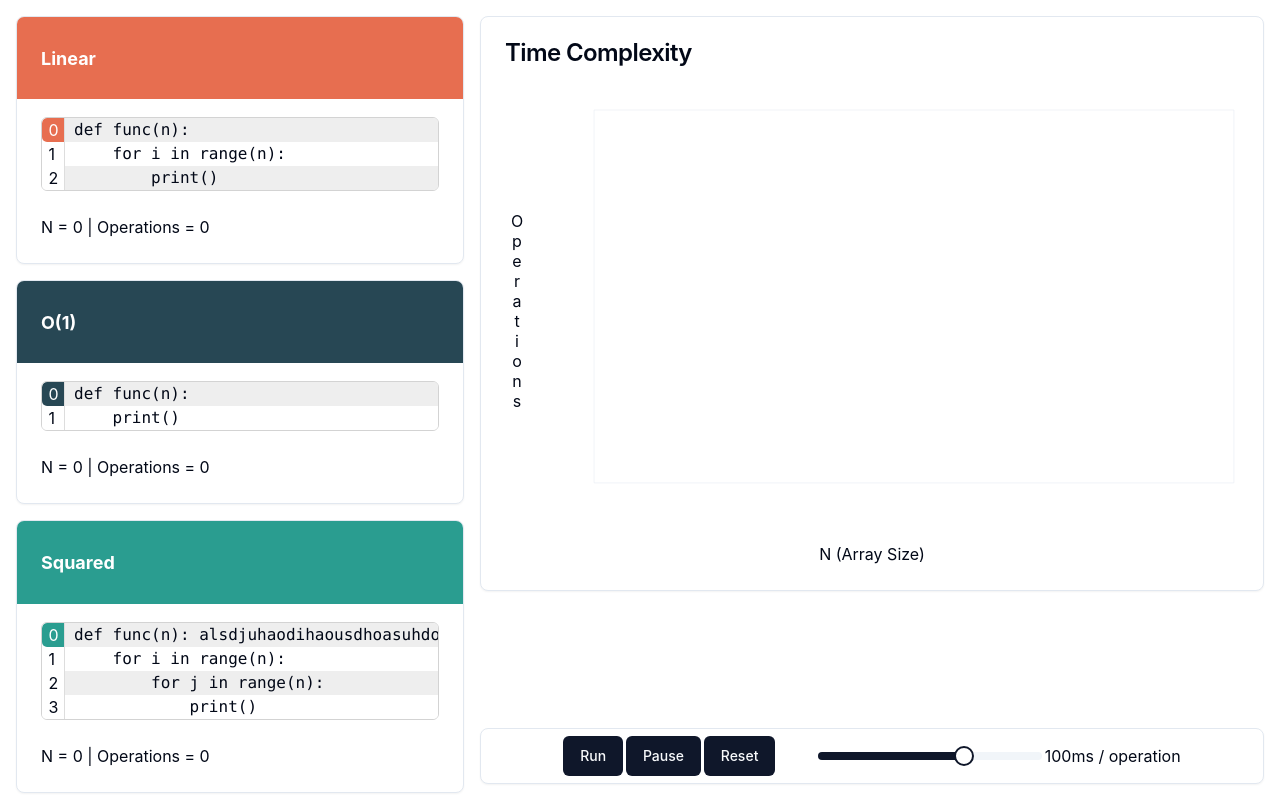
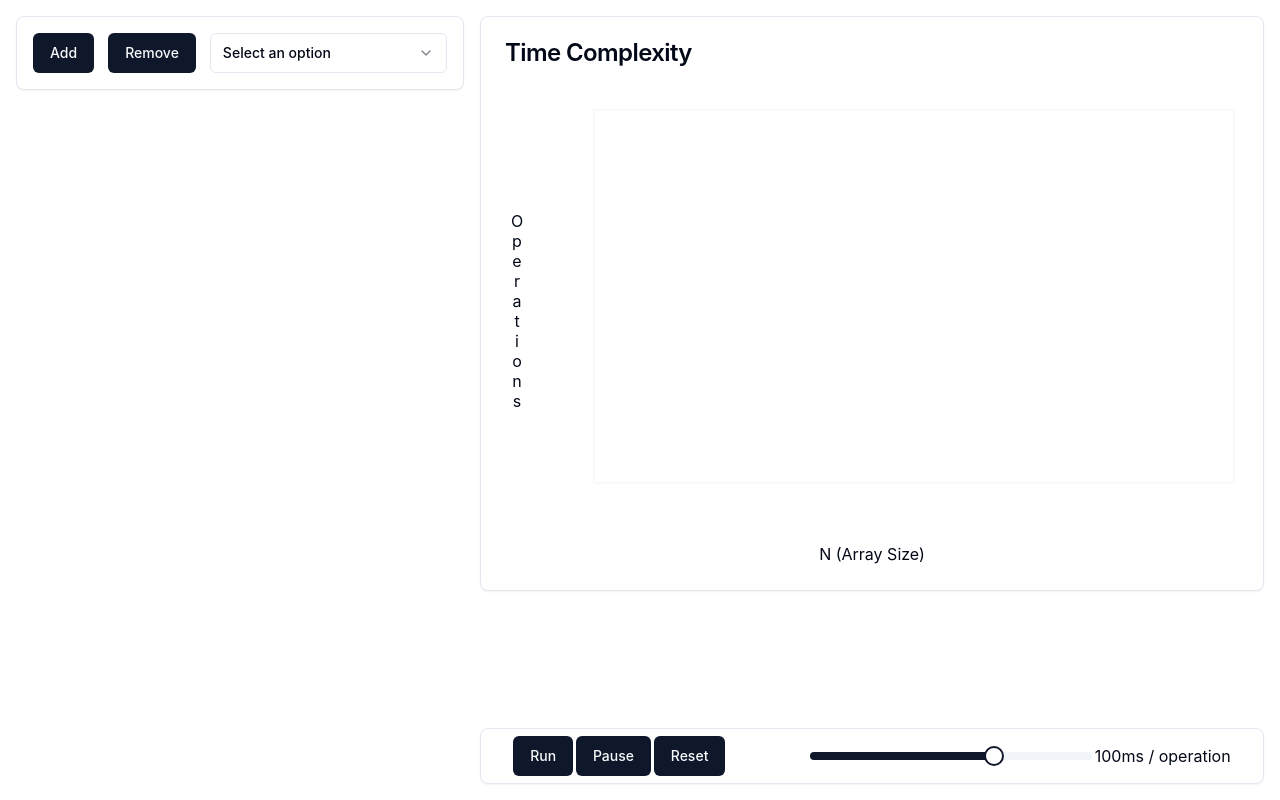
Before and after one commit to Unsynx/bigovisual, a React (Vite) app: page / in a window 1280 px wide. Built offline with nearby package versions, Linux system fonts and the light colour scheme.

Commit message:
Implemented add remove functionalitiy

```diff
--- a/package.json
+++ b/package.json
@@ -10,6 +10,7 @@
     "preview": "vite preview"
   },
   "dependencies": {
+    "@radix-ui/react-select": "^2.1.2",
     "@radix-ui/react-slider": "^1.2.1",
     "@radix-ui/react-slot": "^1.1.0",
     "class-variance-authority": "^0.7.0",
--- a/src/App.css
+++ b/src/App.css
@@ -75,3 +75,20 @@
   min-width: fit-content;
   align-self: center;
 }
+
+/* Card block controls */
+
+.code_block_controls {
+  padding: 1em;
+  position: sticky;
+  top: 0;
+  z-index: 2;
+  display: flex;
+  flex-direction: row;
+  justify-content: space-between;
+}
+
+.selection {
+  flex-grow: 2;
+  margin-left: 1em;
+}
--- a/src/App.tsx
+++ b/src/App.tsx
@@ -3,15 +3,67 @@ import { Button } from "@/components/ui/button"
 import { Slider } from "@/components/ui/slider"
 import { ComplexityChart } from './ComplexityChart'
 import { CodeBlock } from './CodeBlock'
-import { LINEAR, CONSTANT, SQUARED } from "./lib/codeData";
+import { CODE_ENTRY_OPTIONS, LINEAR, EXPONENTIAL, CodeEntry } from "./lib/codeData";
+import { ReactElement } from "react";
 import './App.css'
 import { Card } from './components/ui/card';
+import {
+  Select,
+  SelectContent,
+  SelectItem,
+  SelectTrigger,
+  SelectValue,
+} from "@/components/ui/select"
+
+function setUpDropDown() {
+  var result: ReactElement[] = [];
+  for (const [key, _] of Object.entries(CODE_ENTRY_OPTIONS)) {
+    result.push(
+      <SelectItem value={key}>{key}</SelectItem>
+    )
+  }
+  return result
+}
+
+function renderEntries(count: number, tick: number, entries: CodeEntry[]) {
+  var result: ReactElement[] = [];
+  for (const [_, value] of Object.entries(entries)) {
+    result.push(
+      <CodeBlock n={count} tick={tick} codeData={value}></CodeBlock>
+    )
+  }
+  return result
+}
 
 function App() {
   const [count, setCount] = useState(0),
         [ticking, setTicking] = useState(false),
         [tick, setTick] = useState(0),
-        [tickSpeed, setTickSpeed] = useState(1e2);
+        [tickSpeed, setTickSpeed] = useState(1e2),
+        [entries, setEntries] = useState<CodeEntry[]>([]),
+        [selectedEntry, setSelectedEntry] = useState<string>();
+
+  function getCodeEntry(name: string) {
+    return CODE_ENTRY_OPTIONS[name];
+  }
+
+  function addEntry(name: string | undefined) {
+    if (name === undefined) { return; }
+    const entry = getCodeEntry(name);
+    if (entries.includes(entry)) { return; }
+    setEntries([...entries, entry])
+  }
+
+  function removeEntry(name: string | undefined) {
+    if (name === undefined) { return; }
+    const entry = getCodeEntry(name);
+    if (entries.includes(entry)) {
+      const index = entries.indexOf(entry)
+      // Create a new array excluding the item at the specified index
+      const copy = [...entries.slice(0, index), ...entries.slice(index + 1)];
+      setEntries(copy)
+    }
+  }
 
   useEffect(() => {
     const timer = setTimeout(() => {
@@ -23,7 +75,8 @@ function App() {
         setCount(count + 1)
       }
 
-      if (SQUARED.operations_per_n(count) < tick) {
+      // todo: make this dynamic
+      if (EXPONENTIAL.operations_per_n(count) < tick) {
         setCount(count + 1)
         setTick(0)
       }
@@ -42,20 +95,28 @@ function App() {
     <>
       <div className='container_side'>
         <div className='side_left'>
-          <CodeBlock n={count} tick={tick} codeData={LINEAR}></CodeBlock>
-          <CodeBlock n={count} tick={tick} codeData={CONSTANT}></CodeBlock>
-          <CodeBlock n={count} tick={tick} codeData={SQUARED}></CodeBlock>
+          <Card className='code_block_controls'>
+            <Button onClick={() => addEntry(selectedEntry)}>Add</Button>
+            <Button style={{marginLeft: "1em"}} onClick={() => removeEntry(selectedEntry)}>Remove</Button>
+            <Select onValueChange={(value) => {setSelectedEntry(value)}}>
+              <SelectTrigger className="selection">
+                <SelectValue placeholder="Select an option" />
+              </SelectTrigger>
+              <SelectContent>{setUpDropDown()}</SelectContent>
+            </Select>
+          </Card>
+          {renderEntries(count, tick, entries)}
         </div>
         <div className='side_right'>
           <div className='graph'>
-            <ComplexityChart n={count} lines={[LINEAR, CONSTANT, SQUARED]} />
+            <ComplexityChart n={count} lines={entries} />
           </div>
           <Card className='control'>
             <div className='button_row'>
               <Button onClick={() => setTicking(() => true)} >Run</Button>
               <Button onClick={() => setTicking(() => false)}>Pause</Button>
               <Button onClick={() => reset()}>Reset</Button>
-              <div style={{width: 100}}/>
+              <div style={{width: 200}}/>
               <Slider defaultValue={[1e2]} max={150} step={1} className='speed_slider' onValueChange={(value) => setTickSpeed(value[0])}/>
               <p className='tick_speed_data'>{tickSpeed}ms / operation</p>
             </div>
--- /dev/null
+++ b/src/components/ui/select.tsx
@@ -0,0 +1,158 @@
+import * as React from "react"
+import * as SelectPrimitive from "@radix-ui/react-select"
+import { Check, ChevronDown, ChevronUp } from "lucide-react"
+
+import { cn } from "@/lib/utils"
+
+const Select = SelectPrimitive.Root
+
+const SelectGroup = SelectPrimitive.Group
+
+const SelectValue = SelectPrimitive.Value
+
+const SelectTrigger = React.forwardRef<
+  React.ElementRef<typeof SelectPrimitive.Trigger>,
+  React.ComponentPropsWithoutRef<typeof SelectPrimitive.Trigger>
+>(({ className, children, ...props }, ref) => (
+  <SelectPrimitive.Trigger
+    ref={ref}
+    className={cn(
+      "flex h-10 w-full items-center justify-between rounded-md border border-input bg-background px-3 py-2 text-sm ring-offset-background placeholder:text-muted-foreground focus:outline-none focus:ring-2 focus:ring-ring focus:ring-offset-2 disabled:cursor-not-allowed disabled:opacity-50 [&>span]:line-clamp-1",
+      className
+    )}
+    {...props}
+  >
+    {children}
+    <SelectPrimitive.Icon asChild>
+      <ChevronDown className="h-4 w-4 opacity-50" />
+    </SelectPrimitive.Icon>
+  </SelectPrimitive.Trigger>
+))
+SelectTrigger.displayName = SelectPrimitive.Trigger.displayName
+
+const SelectScrollUpButton = React.forwardRef<
+  React.ElementRef<typeof SelectPrimitive.ScrollUpButton>,
+  React.ComponentPropsWithoutRef<typeof SelectPrimitive.ScrollUpButton>
+>(({ className, ...props }, ref) => (
+  <SelectPrimitive.ScrollUpButton
+    ref={ref}
+    className={cn(
+      "flex cursor-default items-center justify-center py-1",
+      className
+    )}
+    {...props}
+  >
+    <ChevronUp className="h-4 w-4" />
+  </SelectPrimitive.ScrollUpButton>
+))
+SelectScrollUpButton.displayName = SelectPrimitive.ScrollUpButton.displayName
+
+const SelectScrollDownButton = React.forwardRef<
+  React.ElementRef<typeof SelectPrimitive.ScrollDownButton>,
+  React.ComponentPropsWithoutRef<typeof SelectPrimitive.ScrollDownButton>
+>(({ className, ...props }, ref) => (
+  <SelectPrimitive.ScrollDownButton
+    ref={ref}
+    className={cn(
+      "flex cursor-default items-center justify-center py-1",
+      className
+    )}
+    {...props}
+  >
+    <ChevronDown className="h-4 w-4" />
+  </SelectPrimitive.ScrollDownButton>
+))
+SelectScrollDownButton.displayName =
+  SelectPrimitive.ScrollDownButton.displayName
+
+const SelectContent = React.forwardRef<
+  React.ElementRef<typeof SelectPrimitive.Content>,
+  React.ComponentPropsWithoutRef<typeof SelectPrimitive.Content>
+>(({ className, children, position = "popper", ...props }, ref) => (
+  <SelectPrimitive.Portal>
+    <SelectPrimitive.Content
+      ref={ref}
+      className={cn(
+        "relative z-50 max-h-96 min-w-[8rem] overflow-hidden rounded-md border bg-popover text-popover-foreground shadow-md data-[state=open]:animate-in data-[state=closed]:animate-out data-[state=closed]:fade-out-0 data-[state=open]:fade-in-0 data-[state=closed]:zoom-out-95 data-[state=open]:zoom-in-95 data-[side=bottom]:slide-in-from-top-2 data-[side=left]:slide-in-from-right-2 data-[side=right]:slide-in-from-left-2 data-[side=top]:slide-in-from-bottom-2",
+        position === "popper" &&
+          "data-[side=bottom]:translate-y-1 data-[side=left]:-translate-x-1 data-[side=right]:translate-x-1 data-[side=top]:-translate-y-1",
+        className
+      )}
+      position={position}
+      {...props}
+    >
+      <SelectScrollUpButton />
+      <SelectPrimitive.Viewport
+        className={cn(
+          "p-1",
+          position === "popper" &&
+            "h-[var(--radix-select-trigger-height)] w-full min-w-[var(--radix-select-trigger-width)]"
+        )}
+      >
+        {children}
+      </SelectPrimitive.Viewport>
+      <SelectScrollDownButton />
+    </SelectPrimitive.Content>
+  </SelectPrimitive.Portal>
+))
+SelectContent.displayName = SelectPrimitive.Content.displayName
+
+const SelectLabel = React.forwardRef<
+  React.ElementRef<typeof SelectPrimitive.Label>,
+  React.ComponentPropsWithoutRef<typeof SelectPrimitive.Label>
+>(({ className, ...props }, ref) => (
+  <SelectPrimitive.Label
+    ref={ref}
+    className={cn("py-1.5 pl-8 pr-2 text-sm font-semibold", className)}
+    {...props}
+  />
+))
+SelectLabel.displayName = SelectPrimitive.Label.displayName
+
+const SelectItem = React.forwardRef<
+  React.ElementRef<typeof SelectPrimitive.Item>,
+  React.ComponentPropsWithoutRef<typeof SelectPrimitive.Item>
+>(({ className, children, ...props }, ref) => (
+  <SelectPrimitive.Item
+    ref={ref}
+    className={cn(
+      "relative flex w-full cursor-default select-none items-center rounded-sm py-1.5 pl-8 pr-2 text-sm outline-none focus:bg-accent focus:text-accent-foreground data-[disabled]:pointer-events-none data-[disabled]:opacity-50",
+      className
+    )}
+    {...props}
+  >
+    <span className="absolute left-2 flex h-3.5 w-3.5 items-center justify-center">
+      <SelectPrimitive.ItemIndicator>
+        <Check className="h-4 w-4" />
+      </SelectPrimitive.ItemIndicator>
+    </span>
+
+    <SelectPrimitive.ItemText>{children}</SelectPrimitive.ItemText>
+  </SelectPrimitive.Item>
+))
+SelectItem.displayName = SelectPrimitive.Item.displayName
+
+const SelectSeparator = React.forwardRef<
+  React.ElementRef<typeof SelectPrimitive.Separator>,
+  React.ComponentPropsWithoutRef<typeof SelectPrimitive.Separator>
+>(({ className, ...props }, ref) => (
+  <SelectPrimitive.Separator
+    ref={ref}
+    className={cn("-mx-1 my-1 h-px bg-muted", className)}
+    {...props}
+  />
+))
+SelectSeparator.displayName = SelectPrimitive.Separator.displayName
+
+export {
+  Select,
+  SelectGroup,
+  SelectValue,
+  SelectTrigger,
+  SelectContent,
+  SelectLabel,
+  SelectItem,
+  SelectSeparator,
+  SelectScrollUpButton,
+  SelectScrollDownButton,
+}
--- a/src/lib/codeData.ts
+++ b/src/lib/codeData.ts
@@ -154,3 +154,28 @@ export const CONSTANT: CodeEntry = {
     ]),
     operations_per_n: constant
 }
+
+function exponential(n: number) {
+    return 2 ** n
+}
+
+export const EXPONENTIAL: CodeEntry = {
+    name: "O(2^n)",
+    color: "hsl(var(--chart-4))",
+    code: `def func(n):
+    for i in range(2**n):
+        print()`,
+    flowGuide: new FlowGuide([
+        new FlowGuideEntry,
+        new FlowGuideEntry,
+        new FlowGuidePointer(1, exponential)
+    ]),
+    operations_per_n: exponential
+}
+
+export const CODE_ENTRY_OPTIONS: { [key: string]: CodeEntry } = {
+    exponential: EXPONENTIAL,
+    constant: CONSTANT,
+    quadratic: SQUARED,
+    linear: LINEAR
+}
```
Also changed, not shown: 1 other file (tests, documents, lock files or other folders).
